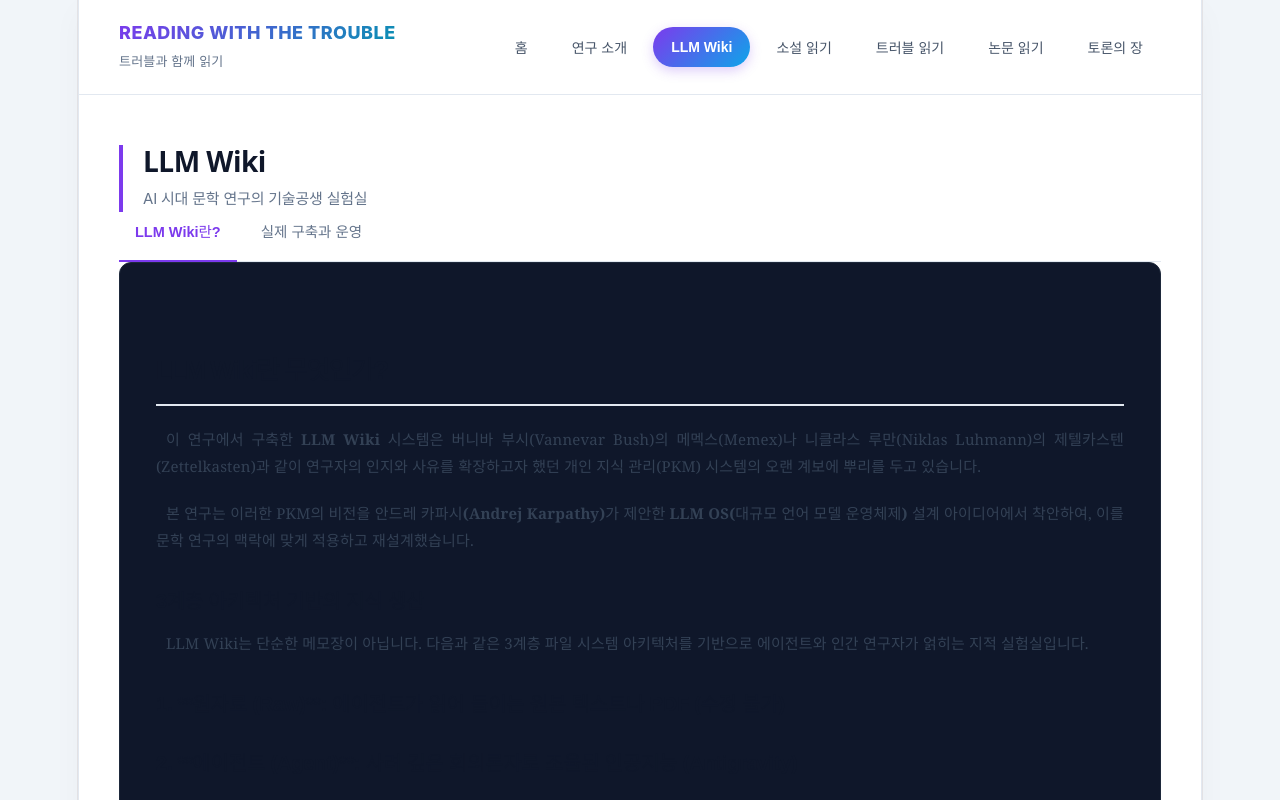
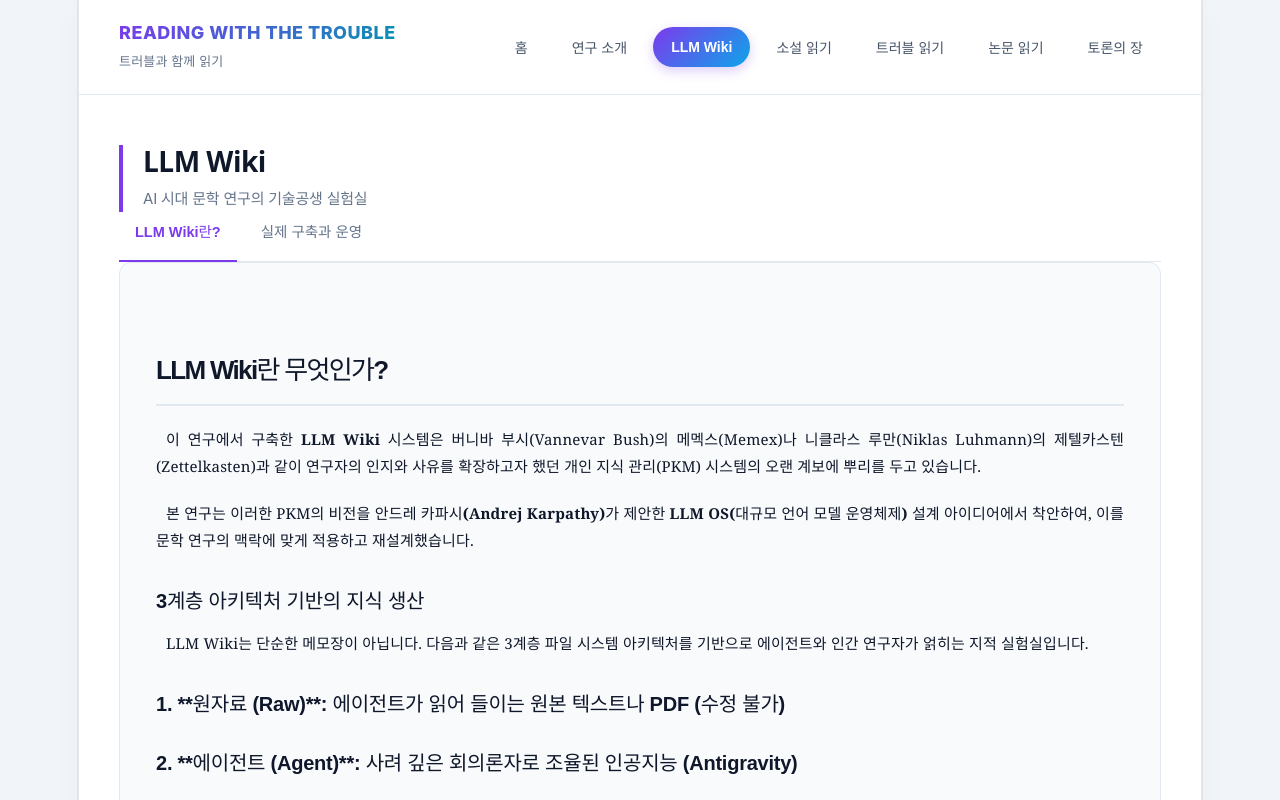
Before and after one commit to daewonnoh/LLM-Wiki-Agent, a React (Vite) app: page / in a window 1280 px wide. Both pictures are taken after a click on the button "LLM Wiki". Shown: the top 800 px of the page. Built offline with nearby package versions, Linux system fonts and the light colour scheme; a web font is replaced by a local one.

Commit message:
Update App.jsx

```diff
--- a/src/App.jsx
+++ b/src/App.jsx
@@ -906,8 +906,8 @@ function App() {
             </div>
 
             {activeWikiTab === 'intro' && (
-              <div className="wiki-intro-container fade-in" style={{ padding: '2rem', background: '#0f172a', borderRadius: '12px', border: '1px solid #1e293b' }}>
-                <div className="academic-paper-content" dangerouslySetInnerHTML={{ __html: renderMarkdown(wikiIntroText) }} />
+              <div className="wiki-intro-container fade-in" style={{ padding: '2rem', background: '#f8fafc', borderRadius: '12px', border: '1px solid #e2e8f0', color: '#0f172a' }}>
+                <div className="academic-paper-content" style={{ color: '#0f172a' }} dangerouslySetInnerHTML={{ __html: renderMarkdown(wikiIntroText) }} />
               </div>
             )}
 
@@ -950,14 +950,14 @@ function App() {
                 <div className="guidelines-section" style={{ marginTop: '3rem', borderTop: '1px solid #1e293b', paddingTop: '2rem' }}>
                   <h3 style={{ fontSize: '1.5rem', color: '#f8fafc', marginBottom: '1.5rem' }}>위키 운영 시스템 지침</h3>
 
-                  <details className="guideline-details" style={{ marginBottom: '1rem', background: '#0b1121', border: '1px solid #1e293b', borderRadius: '8px', padding: '1rem' }}>
-                    <summary style={{ fontSize: '1.2rem', color: '#93c5fd', cursor: 'pointer', fontWeight: 'bold' }}>AGENTS.md (운영 스키마)</summary>
-                    <div className="academic-paper-content mt-4" dangerouslySetInnerHTML={{ __html: renderMarkdown(agentsText) }} />
+                  <details className="guideline-details" style={{ marginBottom: '1rem', background: '#f8fafc', border: '1px solid #e2e8f0', borderRadius: '8px', padding: '1rem', color: '#0f172a' }}>
+                    <summary style={{ fontSize: '1.2rem', color: '#1e40af', cursor: 'pointer', fontWeight: 'bold' }}>AGENTS.md (운영 스키마)</summary>
+                    <div className="academic-paper-content mt-4" style={{ color: '#0f172a' }} dangerouslySetInnerHTML={{ __html: renderMarkdown(agentsText) }} />
                   </details>
 
-                  <details className="guideline-details" style={{ background: '#0b1121', border: '1px solid #1e293b', borderRadius: '8px', padding: '1rem' }}>
-                    <summary style={{ fontSize: '1.2rem', color: '#93c5fd', cursor: 'pointer', fontWeight: 'bold' }}>soul.md (연구 에이전트의 영혼)</summary>
-                    <div className="academic-paper-content mt-4" dangerouslySetInnerHTML={{ __html: renderMarkdown(soulText) }} />
+                  <details className="guideline-details" style={{ background: '#f8fafc', border: '1px solid #e2e8f0', borderRadius: '8px', padding: '1rem', color: '#0f172a' }}>
+                    <summary style={{ fontSize: '1.2rem', color: '#1e40af', cursor: 'pointer', fontWeight: 'bold' }}>soul.md (연구 에이전트의 영혼)</summary>
+                    <div className="academic-paper-content mt-4" style={{ color: '#0f172a' }} dangerouslySetInnerHTML={{ __html: renderMarkdown(soulText) }} />
                   </details>
                 </div>
               </div>
```
